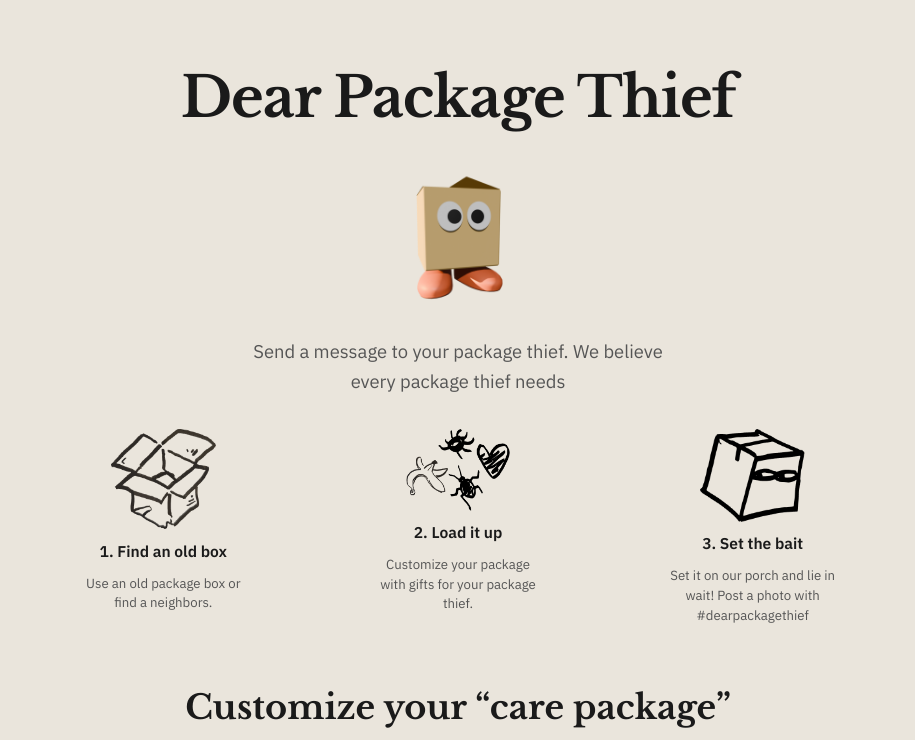
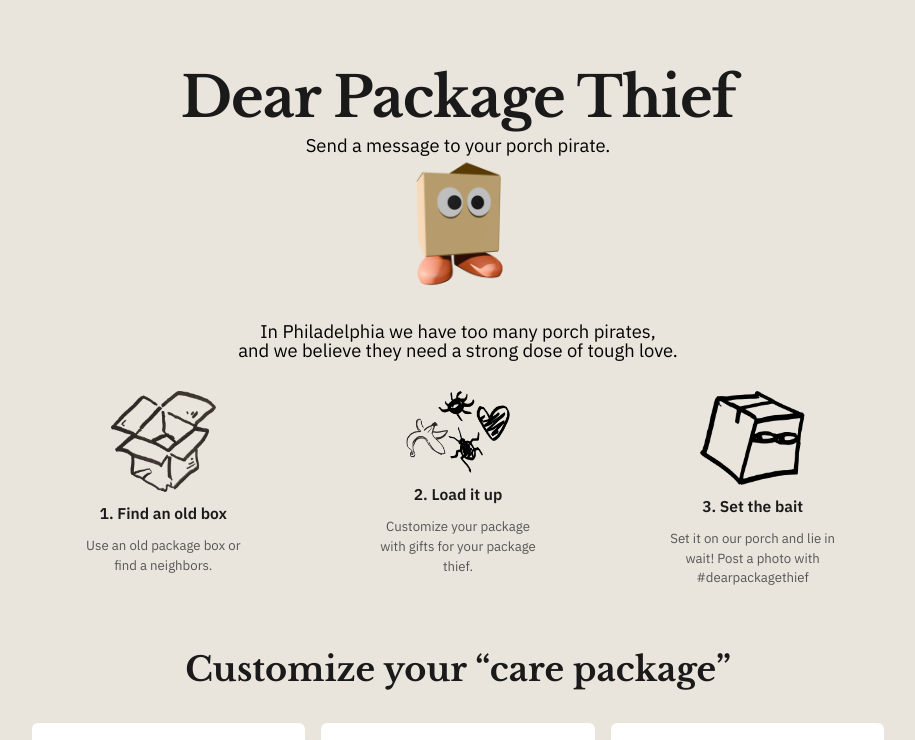
Before and after one commit to chriscarter123/Package-Thief, a plain HTML site: page index.html in a window 1280 px wide. Shown: the top 740 px of the page, without its empty margins (182-1097 px from the left). Drawn offline with nearby package versions, Linux system fonts and the light colour scheme.

Commit message:
Update hero copy, add karma image card, video footer tweaks
Co-Authored-By: Claude Sonnet 4.6 <noreply@anthropic.com>

```diff
--- a/index.html
+++ b/index.html
@@ -14,13 +14,17 @@
   <!-- ======= HERO ======= -->
   <header class="hero">
     <h1>Dear Package Thief</h1>
+    <p class="hero-subtitle">
+      Send a message to your porch pirate.
+    </p>
+
 
     <div class="hero-mascot">
       <img src="images/BOXLEY EXTRA SMALL.PNG">
     </div>
 
     <p class="hero-subtitle">
-      Send a message to your package thief. We believe<br>every package thief needs
+      In Philadelphia we have too many porch pirates, <br />and we believe they need a strong dose of tough love.
     </p>
   </header>
 
@@ -173,6 +177,14 @@
 
 
   </div>
+
+
+         <div class="card card--action">
+        <div class="card-visual card-emoji"><img src="images/karma.png"></div>
+       <a href="images/karma.png" class="card-link" target="_blank">Print</a>
+
+
+  </div>
       <!-- ── Action cards ───────────────────────────────── -->
 
       <div class="card card--action">
--- a/styles.css
+++ b/styles.css
@@ -50,7 +50,7 @@ blockquote { font-style: normal; border: none; padding: 0; }
   font-size: clamp(2.2rem, 6vw, 3.5rem);
   font-weight: 700;
   letter-spacing: -.02em;
-  margin-bottom: 1.75rem;
+  margin-bottom: -0.25rem;
 }
 
 .hero-mascot {
@@ -68,10 +68,10 @@ blockquote { font-style: normal; border: none; padding: 0; }
 
 .hero-subtitle {
   font-size: clamp(.95rem, 2.2vw, 1.15rem);
-  color: var(--text-muted);
+  color: #000;
   max-width: 460px;
   margin: 0 auto;
-  line-height: 1.65;
+  line-height: 1;
 }
 
 /* =============================================
```
Also changed, not shown: images/karma.png (added).
